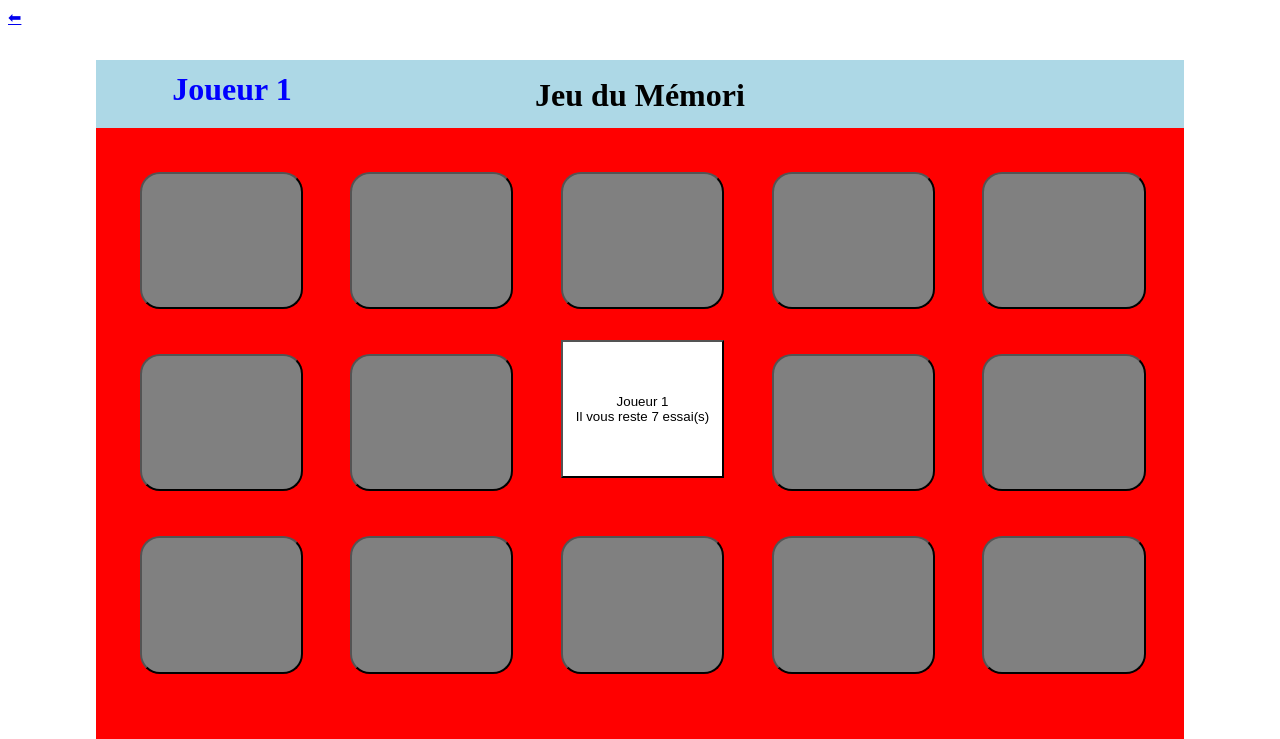
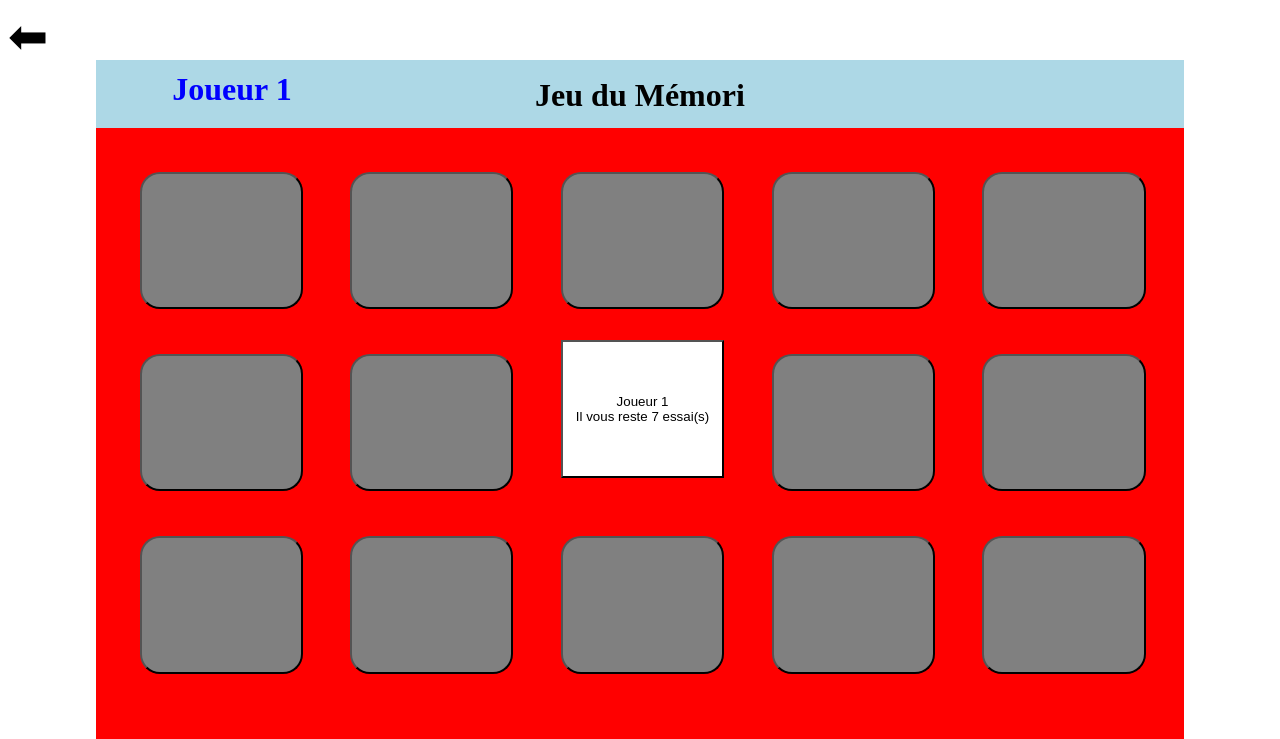
Before and after one commit to SamSamsung/Time-killer, a PHP site: page /memo.html in a window 1280 px wide. Shown: the top 739 px of the page. Run offline with PHP 8.4, Linux system fonts and the light colour scheme.

Commit message:
Update style_memo.css

```diff
--- a/css/style_memo.css
+++ b/css/style_memo.css
@@ -124,3 +124,9 @@
 .j_resultats{
     margin-top: 8%;
 }
+
+.retour{
+    font-size: 300%;
+    color: black;
+    text-decoration: none;
+}
```
